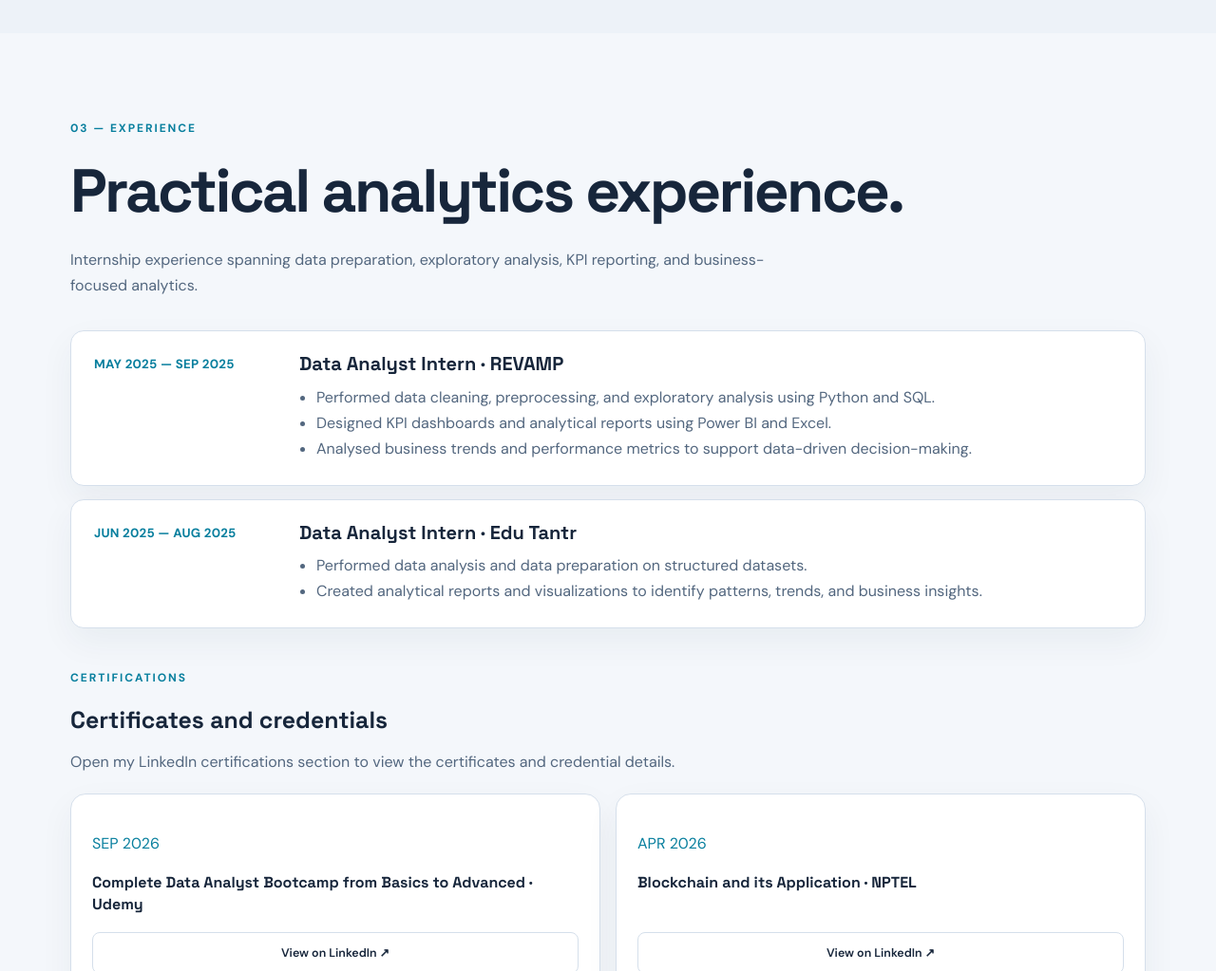
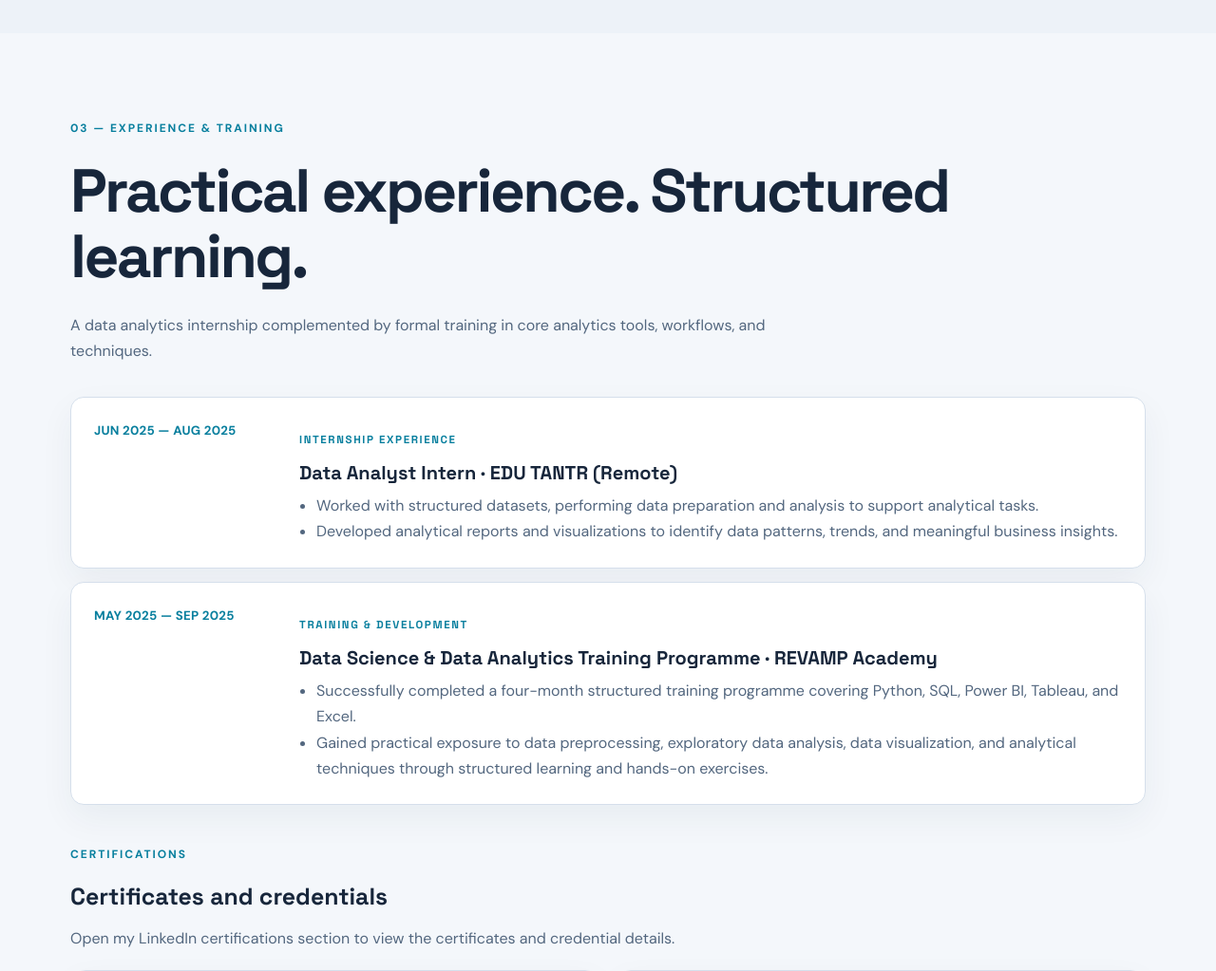
Before and after one commit to M-Shafeek06/m-shafeek06.github.io, a plain HTML site: page index.html in a window 1280 px wide. Shown: the part 3280-4303 px from the top of the page at 95% size. Drawn offline with Linux system fonts and the light colour scheme.

Commit message:
Add files via upload

```diff
--- a/index.html
+++ b/index.html
@@ -50,9 +50,9 @@
 <article><p class="project-number">06 · VERSION CONTROL</p><h3>Version Control</h3><div class="skill-list"><span class="skill-pill">Git</span><span class="skill-pill">GitHub</span></div></article>
 </div></section>
 
-<section id="experience" class="section"><div class="section-heading"><p class="eyebrow">03 — EXPERIENCE</p><h2>Practical analytics experience.</h2><p class="muted section-note">Internship experience spanning data preparation, exploratory analysis, KPI reporting, and business-focused analytics.</p></div><div class="timeline">
-<article class="timeline-item"><div class="date">MAY 2025 — SEP 2025</div><div><h3>Data Analyst Intern · REVAMP</h3><ul><li>Performed data cleaning, preprocessing, and exploratory analysis using Python and SQL.</li><li>Designed KPI dashboards and analytical reports using Power BI and Excel.</li><li>Analysed business trends and performance metrics to support data-driven decision-making.</li></ul></div></article>
-<article class="timeline-item"><div class="date">JUN 2025 — AUG 2025</div><div><h3>Data Analyst Intern · Edu Tantr</h3><ul><li>Performed data analysis and data preparation on structured datasets.</li><li>Created analytical reports and visualizations to identify patterns, trends, and business insights.</li></ul></div></article>
+<section id="experience" class="section"><div class="section-heading"><p class="eyebrow">03 — EXPERIENCE &amp; TRAINING</p><h2>Practical experience. Structured learning.</h2><p class="muted section-note">A data analytics internship complemented by formal training in core analytics tools, workflows, and techniques.</p></div><div class="timeline">
+<article class="timeline-item"><div class="date">JUN 2025 — AUG 2025</div><div><p class="project-number">INTERNSHIP EXPERIENCE</p><h3>Data Analyst Intern · EDU TANTR (Remote)</h3><ul><li>Worked with structured datasets, performing data preparation and analysis to support analytical tasks.</li><li>Developed analytical reports and visualizations to identify data patterns, trends, and meaningful business insights.</li></ul></div></article>
+<article class="timeline-item"><div class="date">MAY 2025 — SEP 2025</div><div><p class="project-number">TRAINING &amp; DEVELOPMENT</p><h3>Data Science &amp; Data Analytics Training Programme · REVAMP Academy</h3><ul><li>Successfully completed a four-month structured training programme covering Python, SQL, Power BI, Tableau, and Excel.</li><li>Gained practical exposure to data preprocessing, exploratory data analysis, data visualization, and analytical techniques through structured learning and hands-on exercises.</li></ul></div></article>
 </div>
 <div class="experience-development certifications-block">
 <div class="section-heading"><p class="eyebrow">CERTIFICATIONS</p><h3>Certificates and credentials</h3><p class="muted">Open my LinkedIn certifications section to view the certificates and credential details.</p></div>
```
